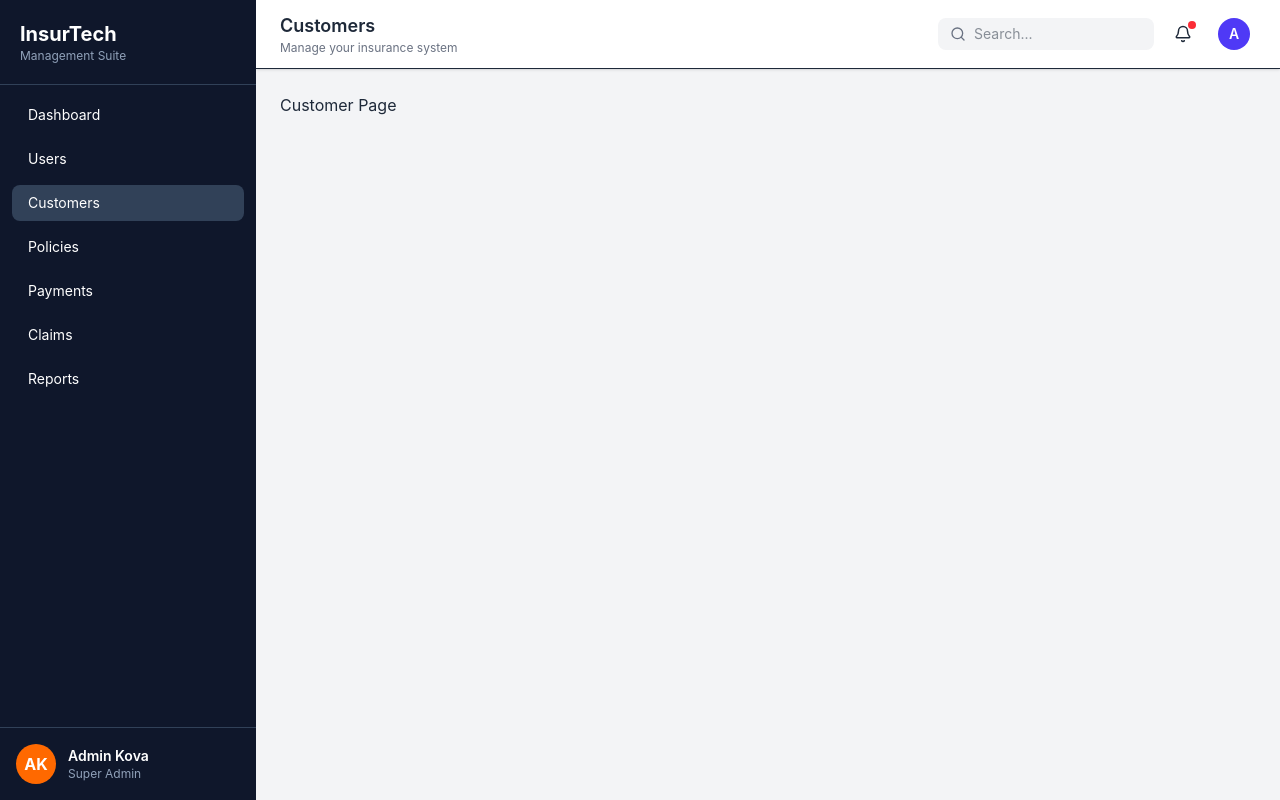
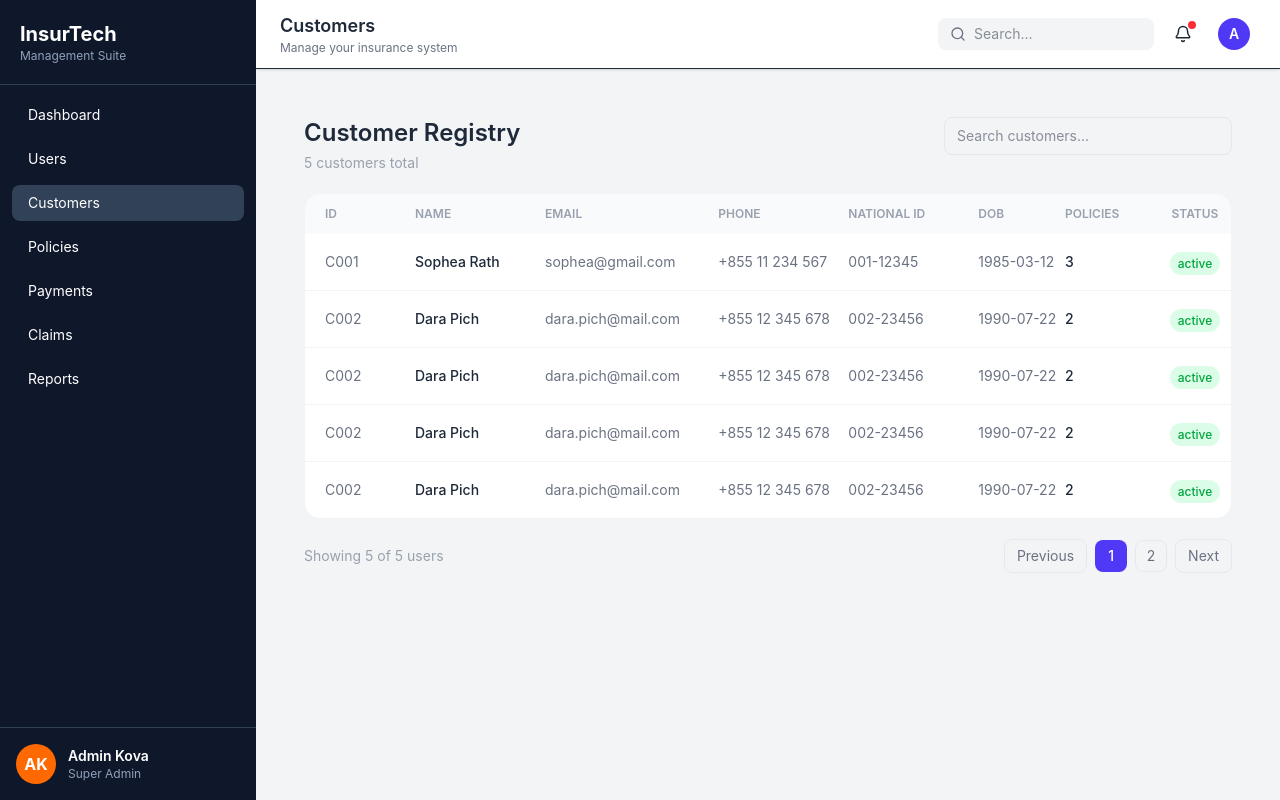
Before and after one commit to chanlita425/InsurTech, a React (Vite) app: page /customers in a window 1280 px wide. Built offline with nearby package versions, Linux system fonts and the light colour scheme.

Commit message:
Implement UI Customer Module

```diff
--- a/src/pages/customers/Customers.tsx
+++ b/src/pages/customers/Customers.tsx
@@ -1,3 +1,201 @@
+import { useState } from "react";
+
+const customers = [
+  {
+    id: "C001",
+    name: "Sophea Rath",
+    email: "sophea@gmail.com",
+    phone: "+855 11 234 567",
+    nationalId: "001-12345",
+    dob: "1985-03-12",
+    policies: 3,
+    status: "active",
+    created_at: "2026-06-01",
+  },
+  {
+    id: "C002",
+    name: "Dara Pich",
+    email: "dara.pich@mail.com",
+    phone: "+855 12 345 678",
+    nationalId: "002-23456",
+    dob: "1990-07-22",
+    policies: 2,
+    status: "active",
+    created_at: "2026-06-01",
+  },
+   {
+    id: "C002",
+    name: "Dara Pich",
+    email: "dara.pich@mail.com",
+    phone: "+855 12 345 678",
+    nationalId: "002-23456",
+    dob: "1990-07-22",
+    policies: 2,
+    status: "active",
+    created_at: "2026-06-01",
+  },
+   {
+    id: "C002",
+    name: "Dara Pich",
+    email: "dara.pich@mail.com",
+    phone: "+855 12 345 678",
+    nationalId: "002-23456",
+    dob: "1990-07-22",
+    policies: 2,
+    status: "active",
+    created_at: "2026-06-01",
+  },
+   {
+    id: "C002",
+    name: "Dara Pich",
+    email: "dara.pich@mail.com",
+    phone: "+855 12 345 678",
+    nationalId: "002-23456",
+    dob: "1990-07-22",
+    policies: 2,
+    status: "active",
+    created_at: "2026-06-01",
+  },
+
+];
+
 export default function Customers() {
-  return <div>Customer Page</div>;
+  const [search, setSearch] = useState("");
+
+  const filtered = customers.filter((c) =>
+    c.name.toLowerCase().includes(search.toLowerCase()) ||
+    c.email.toLowerCase().includes(search.toLowerCase()) ||
+    c.phone.includes(search)
+  );
+
+  return (
+    <div className="space-y-5 w-full p-2 sm:p-6">
+
+      {/* HEADER */}
+      <div className="flex flex-col sm:flex-row sm:items-start sm:justify-between gap-4">
+        <div>
+          <h1 className="text-lg sm:text-xl lg:text-2xl font-semibold text-gray-800">
+            Customer Registry
+          </h1>
+          <p className="text-xs sm:text-sm text-gray-400 mt-1">
+            {customers.length} customers total
+          </p>
+        </div>
+
+        <input
+          type="text"
+          placeholder="Search customers..."
+          value={search}
+          onChange={(e) => setSearch(e.target.value)}
+          className="w-full sm:w-72 border border-gray-200 rounded-lg px-3 py-2 text-sm focus:ring-2 focus:ring-indigo-400"
+        />
+      </div>
+
+      {/* TABLE */}
+      <div className="w-full bg-white border border-gray-100 rounded-2xl overflow-x-auto">
+
+        <div className="min-w-[1100px] w-full">
+
+          {/* HEADER */}
+          <div className="grid grid-cols-[90px_1.5fr_2fr_1.5fr_1.5fr_1fr_80px_100px_140px]
+                          bg-gray-50 px-5 py-3 text-xs font-semibold text-gray-400 uppercase">
+
+            <div>ID</div>
+            <div>Name</div>
+            <div>Email</div>
+            <div>Phone</div>
+            <div>National ID</div>
+            <div>DOB</div>
+            <div>Policies</div>
+            <div className="text-center">Status</div>
+            <div className="text-center">V / U / D</div>
+
+          </div>
+
+          {/* BODY */}
+          <div className="divide-y divide-gray-100">
+
+            {filtered.map((c) => (
+              <div
+                key={c.id}
+                className="grid grid-cols-[90px_1.5fr_2fr_1.5fr_1.5fr_1fr_80px_100px_140px]
+                          px-5 py-4 items-center hover:bg-gray-50 transition"
+              >
+
+                <div className="text-sm text-gray-500">{c.id}</div>
+
+                <div className="font-medium text-sm truncate">{c.name}</div>
+
+                <div className="text-sm text-gray-500 truncate">{c.email}</div>
+
+                <div className="text-sm text-gray-500">{c.phone}</div>
+
+                <div className="text-sm text-gray-500">{c.nationalId}</div>
+
+                <div className="text-sm text-gray-500">{c.dob}</div>
+
+                <div className="text-sm font-medium">{c.policies}</div>
+
+                {/* STATUS */}
+                <div className="text-center">
+                  <span className={`px-2 py-1 text-xs rounded-full font-medium
+                    ${c.status === "active"
+                      ? "bg-green-100 text-green-600"
+                      : "bg-red-100 text-red-600"
+                    }`}>
+                    {c.status}
+                  </span>
+                </div>
+
+                {/* ACTIONS */}
+                <div className="flex justify-center gap-1">
+
+                  <button className="px-2 py-1 text-xs rounded bg-blue-50 text-blue-600 hover:bg-blue-100">
+                    View
+                  </button>
+
+                  <button className="px-2 py-1 text-xs rounded bg-yellow-50 text-yellow-600 hover:bg-yellow-100">
+                    Update
+                  </button>
+
+                  <button className="px-2 py-1 text-xs rounded bg-red-50 text-red-600 hover:bg-red-100">
+                    Delete
+                  </button>
+
+                </div>
+
+              </div>
+            ))}
+
+          </div>
+        </div>
+      </div>
+
+      {/* Pagination */}
+      <div className="flex flex-col sm:flex-row items-center justify-between gap-3">
+        <span className="text-sm text-gray-400">
+          Showing {filtered.length} of {customers.length} users
+        </span>
+
+        <div className="flex flex-wrap items-center justify-center gap-2">
+          <button className="px-3 py-1.5 text-sm rounded-lg border border-gray-200 text-gray-500 hover:bg-gray-50">
+            Previous
+          </button>
+
+          <button className="w-8 h-8 text-sm rounded-lg bg-indigo-600 text-white font-medium">
+            1
+          </button>
+
+          <button className="w-8 h-8 text-sm rounded-lg border border-gray-200 text-gray-500 hover:bg-gray-50">
+            2
+          </button>
+
+          <button className="px-3 py-1.5 text-sm rounded-lg border border-gray-200 text-gray-500 hover:bg-gray-50">
+            Next
+          </button>
+        </div>
+      </div>
+
+    </div>
+  );
 }
```
